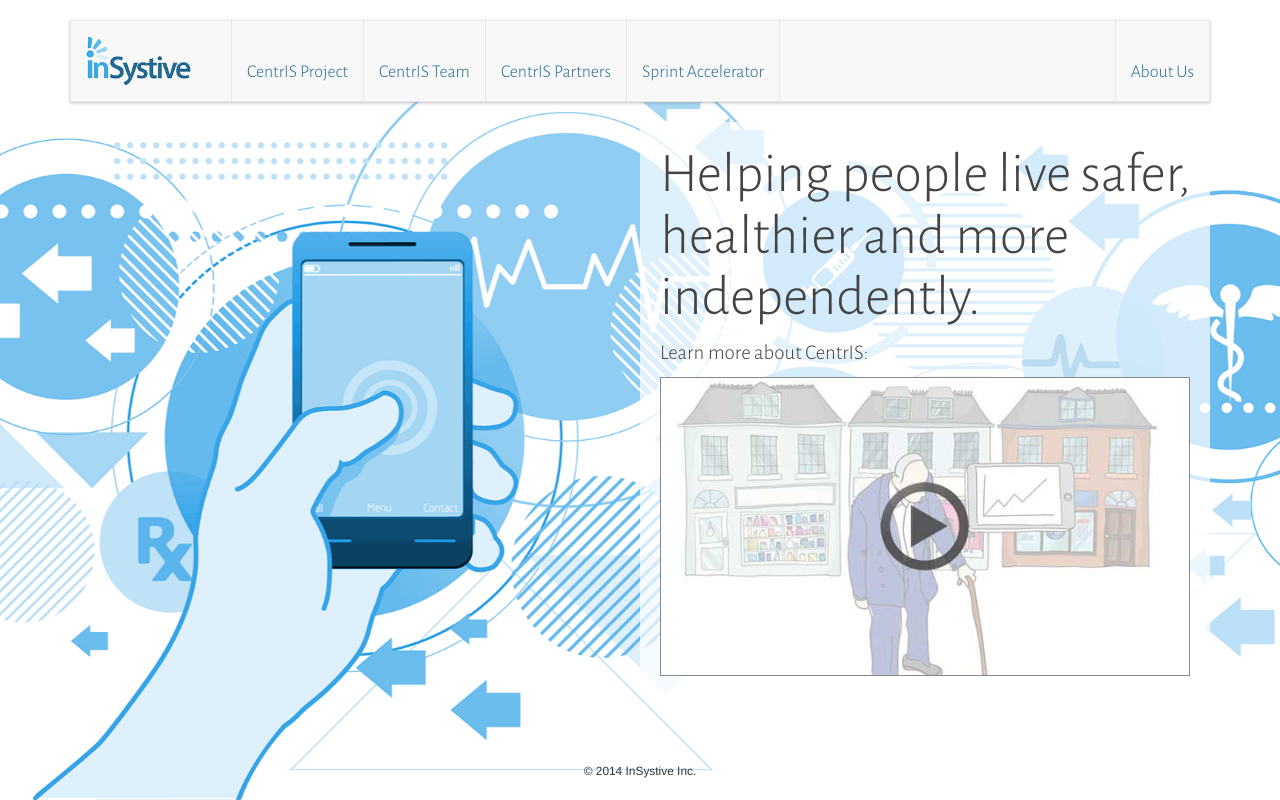
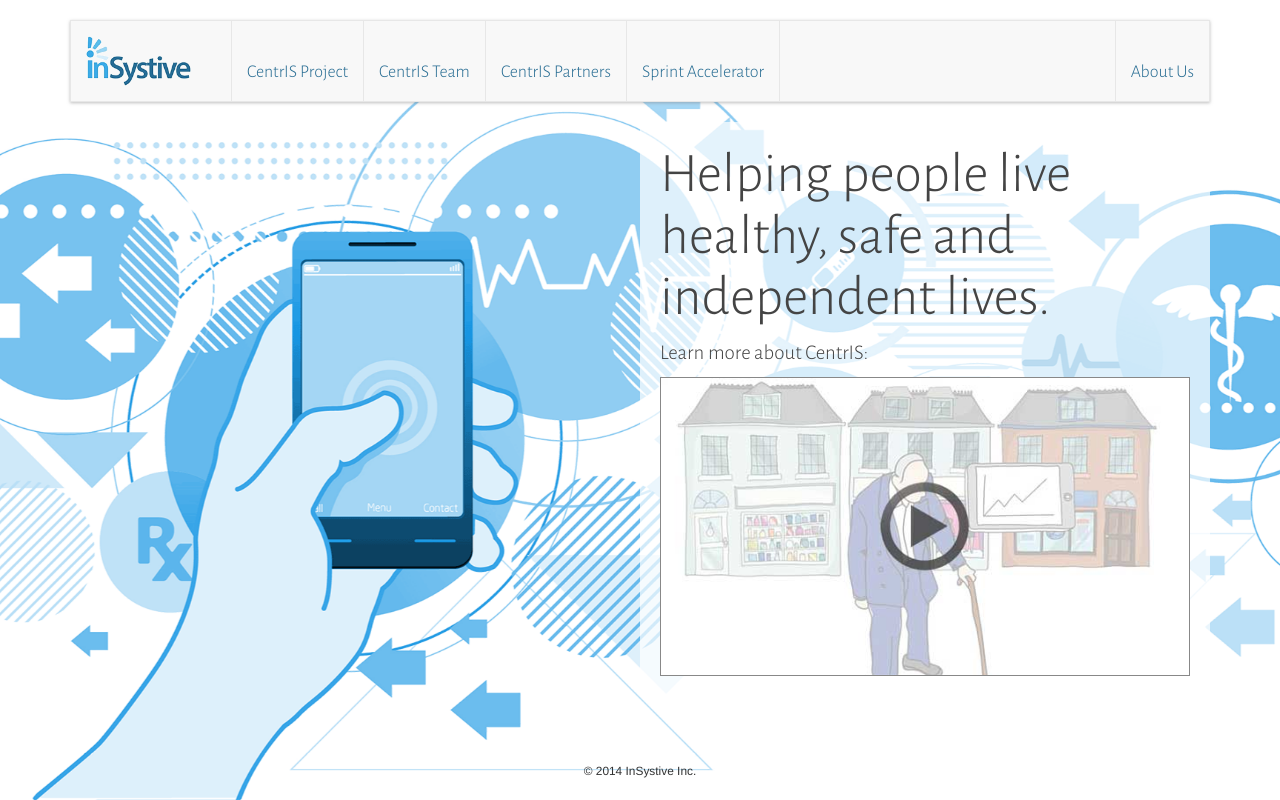
Before and after one commit to jfredrickson/insystive, a PHP site: page / in a window 1280 px wide. Run offline with PHP 8.4, Linux system fonts and the light colour scheme.

Commit message:
update tagline

```diff
--- a/index.php
+++ b/index.php
@@ -21,7 +21,7 @@
       <main id="content">
         <div class="container">
           <section class="intro">
-            <h1>Helping people live safer, healthier and more independently.</h1>
+            <h1>Helping people live healthy, safe and independent lives.</h1>
             <p>Learn more about CentrIS:</p>
             <a class="colorbox colorbox-video" href="//www.youtube.com/embed/snT6k3SLsbo?rel=0&amp;wmode=transparent&amp;theme=light"><img class="video-thumbnail" src="images/video-screencap.jpg" alt="Illustration of an elderly man walking through town"></a>
           </section>
```
